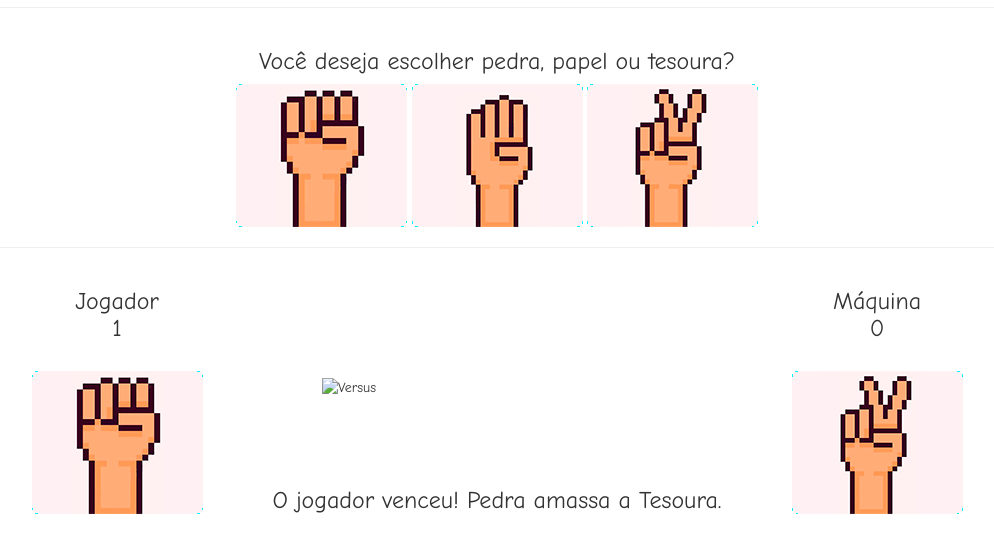
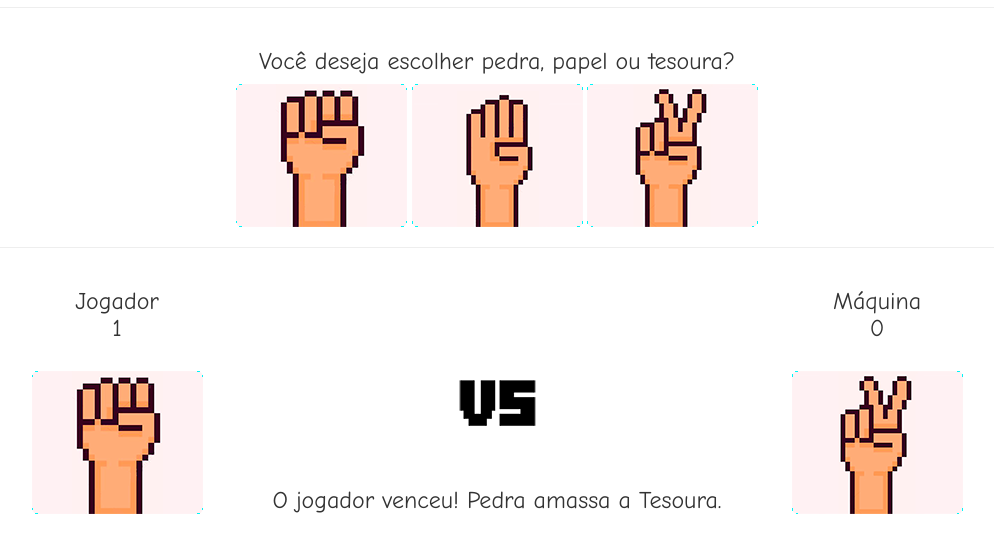
Before and after one commit to EdsonLucas/EdsonLucas.github.io, a website: page index.html in a window 1280 px wide. Both pictures are taken after a click on the picture 464 px from the left and 231 px from the top of the page. Shown: the part 76-628 px from the top of the page, without its empty margins (143-1137 px from the left). Drawn offline with nearby package versions, Linux system fonts and the light colour scheme; files whose address does not match are found by name.

Commit message:
reformulated folder organization

```diff
--- a/assets/index.js
+++ b/assets/js/index.js
@@ -59,8 +59,8 @@ function compare(var1, var2) {
 }
 
 function result() {
-    document.querySelector("#player").innerHTML = '<h3 class="tcenter">Jogador <p>'+ contPlayer +'</p></h3> <br /> <img src="images/'+ value +'.png" alt="'+ value +'" class="img-rounded img-center img-responsive">';
-    document.querySelector("#machine").innerHTML = '<h3 class="tcenter">Máquina <p>'+ contMachine +'</p></h3> <br /> <img src="images/'+ machine +'.png" alt="'+ machine +'" class="img-rounded img-center img-responsive">';
-    document.querySelector("#vs").innerHTML = '<img src="images/vs.png" alt="Versus" class="vs img-center img-responsive" />';
+    document.querySelector("#player").innerHTML = '<h3 class="tcenter">Jogador <p>'+ contPlayer +'</p></h3> <br /> <img src="assets/images/'+ value +'.png" alt="'+ value +'" class="img-rounded img-center img-responsive">';
+    document.querySelector("#machine").innerHTML = '<h3 class="tcenter">Máquina <p>'+ contMachine +'</p></h3> <br /> <img src="assets/images/'+ machine +'.png" alt="'+ machine +'" class="img-rounded img-center img-responsive">';
+    document.querySelector("#vs").innerHTML = '<img src="assets/images/vs.png" alt="Versus" class="vs img-center img-responsive" />';
     document.querySelector("#result").innerHTML = '<h3 class="tcenter mt20">'+ text +'</h3>';
 }
--- a/index.html
+++ b/index.html
@@ -4,7 +4,7 @@
         <meta charset="UTF-8">
         <title>Jokenpô</title>
         <link rel="stylesheet" href="https://maxcdn.bootstrapcdn.com/bootstrap/3.3.7/css/bootstrap.min.css" />
-        <link rel="stylesheet" href="assets/pure.css" />
+        <link rel="stylesheet" href="assets/css/pure.css" />
     </head>
     <body>
         <section>
@@ -38,6 +38,6 @@
                 </div>
             </div>
         </section>
-        <script type="text/javascript" src="assets/index.js"></script>
+        <script type="text/javascript" src="assets/js/index.js"></script>
     </body>
 </html>
```
Also changed, not shown: assets/css/pure.css (renamed from assets/pure.css).
